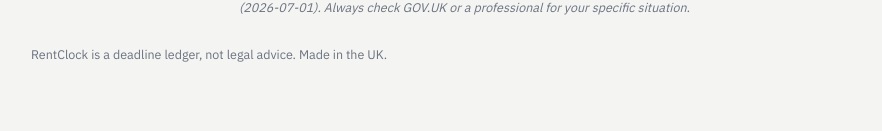
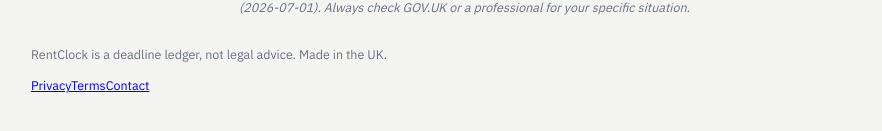
Before and after one commit to baroli77/RentClock, a Next.js app: page /guides/landlord-compliance-checklist-2026 in a window 1280 px wide. Shown: the part 2422-2553 px from the top of the page, without its empty margins (95-977 px from the left). Built offline with nearby package versions, Linux system fonts and the light colour scheme; no server answers.

Commit message:
Link legal pages from site footer

```diff
--- a/app/guides/[slug]/page.js
+++ b/app/guides/[slug]/page.js
@@ -152,6 +152,11 @@ export default function GuidePage({ params }) {
 
       <footer className="foot">
         <p>RentClock is a deadline ledger, not legal advice. Made in the UK.</p>
+        <nav className="foot-links" aria-label="Legal">
+          <Link href="/privacy">Privacy</Link>
+          <Link href="/terms">Terms</Link>
+          <Link href="/contact">Contact</Link>
+        </nav>
       </footer>
     </div>
   );
```
